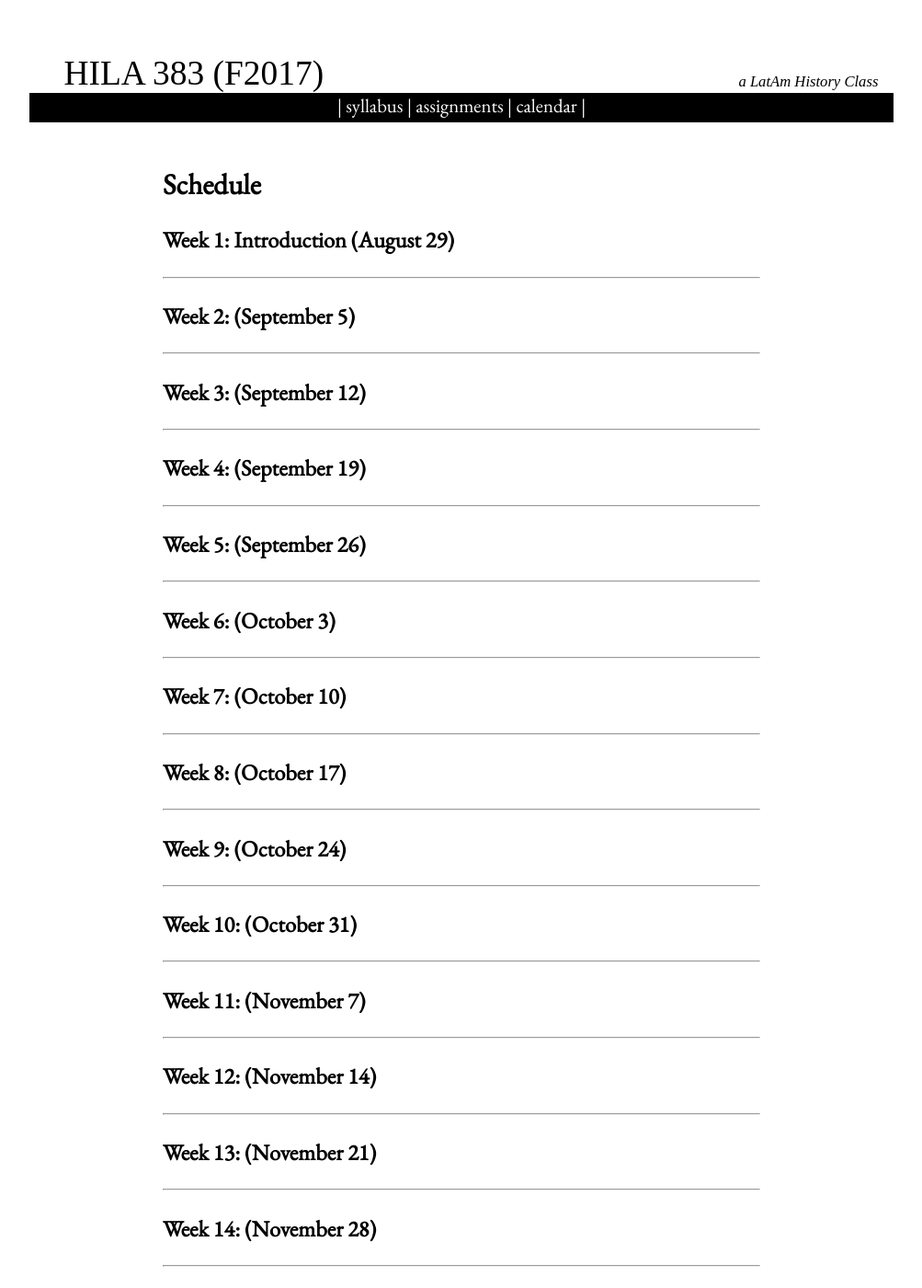
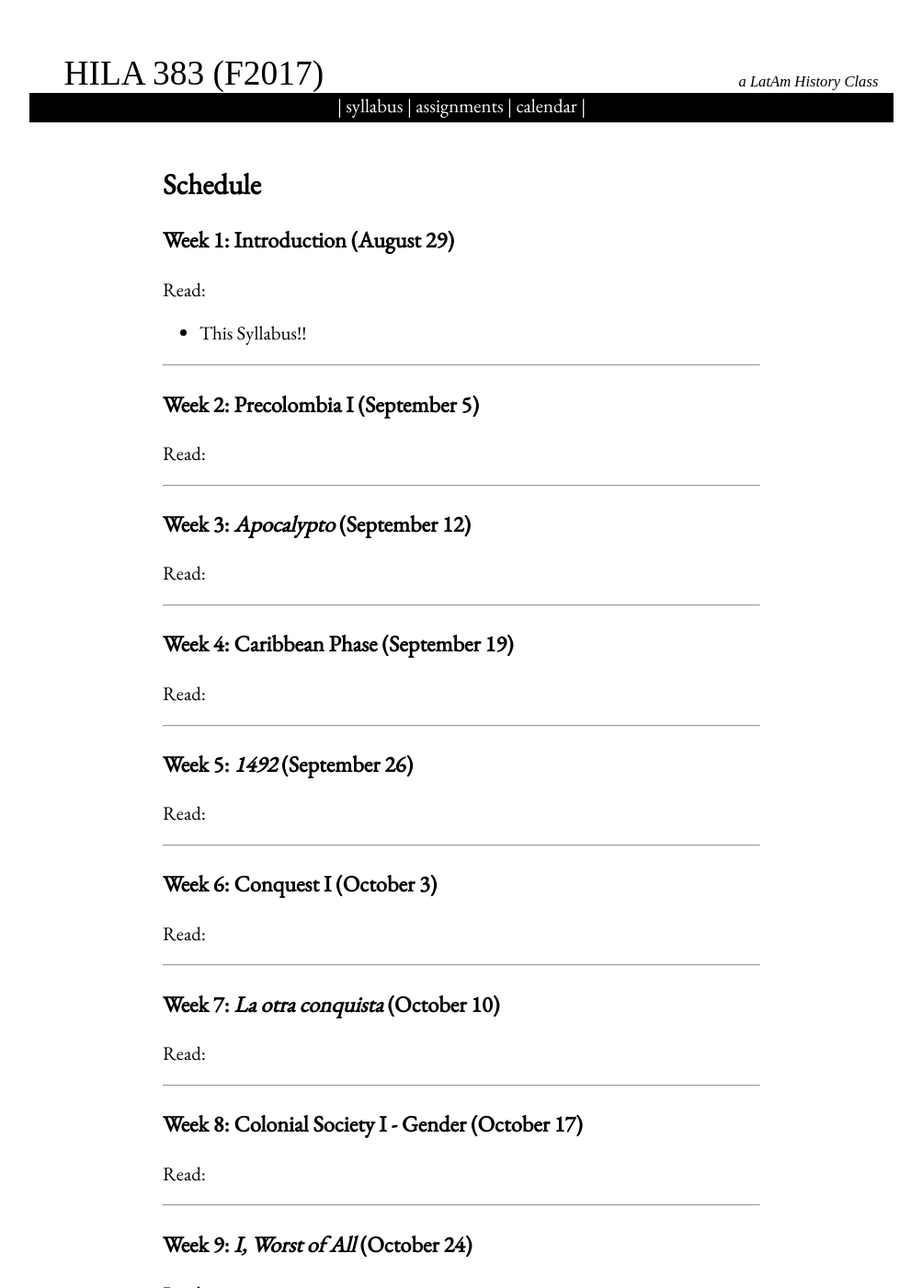
Before and after one commit to chadblack/383F2017, a Jekyll site: the page built from calendar.md, in a window 1280 px wide and 1400 px high. Shown: the whole window at 92% size, without its empty margins (138-1141 px from the left). Built offline with Jekyll 4.4.1, drawn with Linux system fonts in a browser that asks for light colours; some web fonts are replaced; our own code applies the rules of GitHub Pages for plain Markdown files; some of the changed text lies outside the part shown.

Commit message:
building

```diff
--- a/calendar.md
+++ b/calendar.md
@@ -7,91 +7,109 @@ layout: default
 
 ### Week 1: Introduction (August 29)
 
+Read:
+
+* This Syllabus!!
 
 
 ---
 
 
-### Week 2: (September 5)
+### Week 2: Precolombia I (September 5)
+
+Read:
+
+---
+
+
+### Week 3: *Apocalypto* (September 12)
+
+Read:
 
 
 ---
 
 
-### Week 3:  (September 12)
+### Week 4: Caribbean Phase  (September 19)
 
+Read:
 
 ---
 
 
-### Week 4:  (September 19)
+### Week 5: *1492*  (September 26)
 
+Read:
 
 ---
 
 
-### Week 5:  (September 26)
+### Week 6: Conquest I (October 3)
 
+Read:
 
 ---
 
 
-### Week 6:  (October 3)
+### Week 7: *La otra conquista* (October 10)
 
+Read:
 
 ---
 
 
-### Week 7:  (October 10)
+### Week 8: Colonial Society I - Gender (October 17)
 
+Read:
 
 ---
 
 
-### Week 8:  (October 17)
+### Week 9: *I, Worst of All* (October 24)
 
+Read:
 
 ---
 
 
-### Week 9:  (October 24)
+### Week 10: Colonial Society I -- Slavery (October 31)
 
+Read:
 
 ---
 
 
-### Week 10:  (October 31)
+### Week 11: *La ultima cena* (November 7)
 
+Read:
 
 ---
 
 
-### Week 11:  (November 7)
+### Week 12: Bourbon Reforms  (November 14)
 
+Read:
 
 ---
 
 
-### Week 12:  (November 14)
+### Week 13: *The Mission*  (November 21)
 
+Read:
 
 ---
 
 
-### Week 13:  (November 21)
+### Week 14: Colonial Legacies (November 28)
 
+Read:
 
 ---
 
 
-### Week 14:  (November 28)
+### Week 15: *Tambien La Lluvia* (December 5)
 
 
----
-
-
-### Week 15:  (Dedember 5)
-
-
+Read:
 
 ---
```
Also changed, not shown: syllabus.md (+26 -12 lines).
